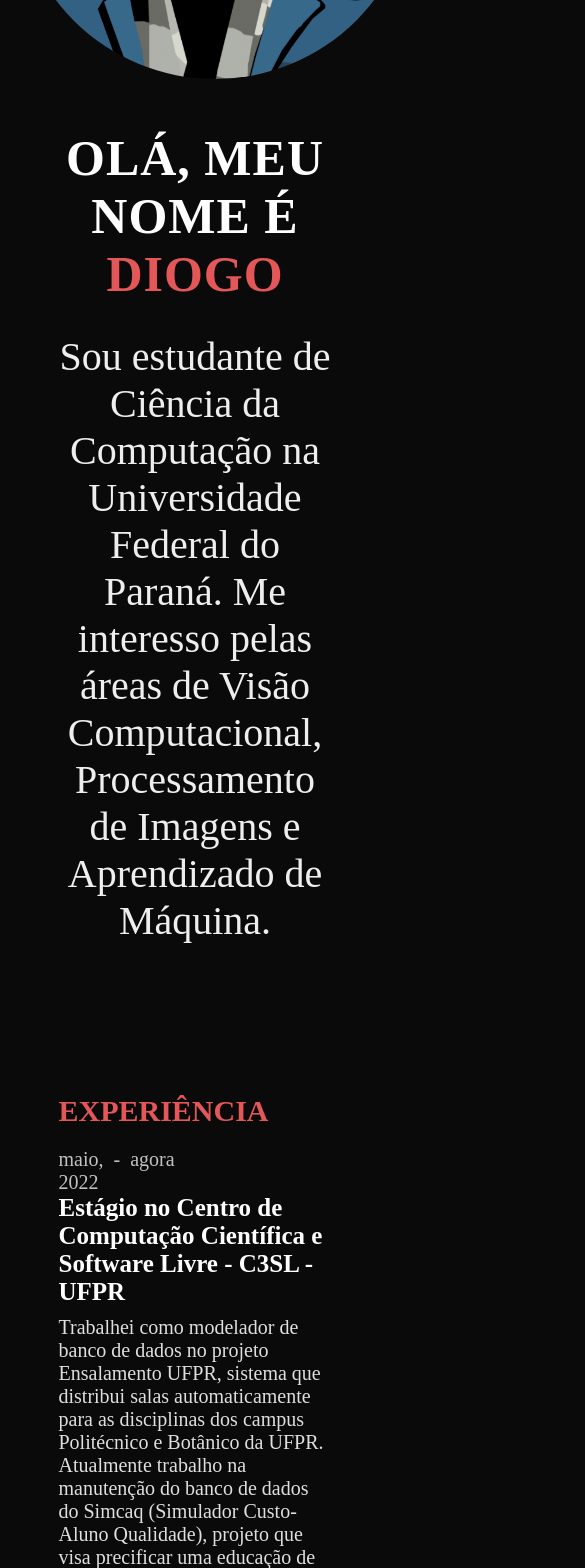
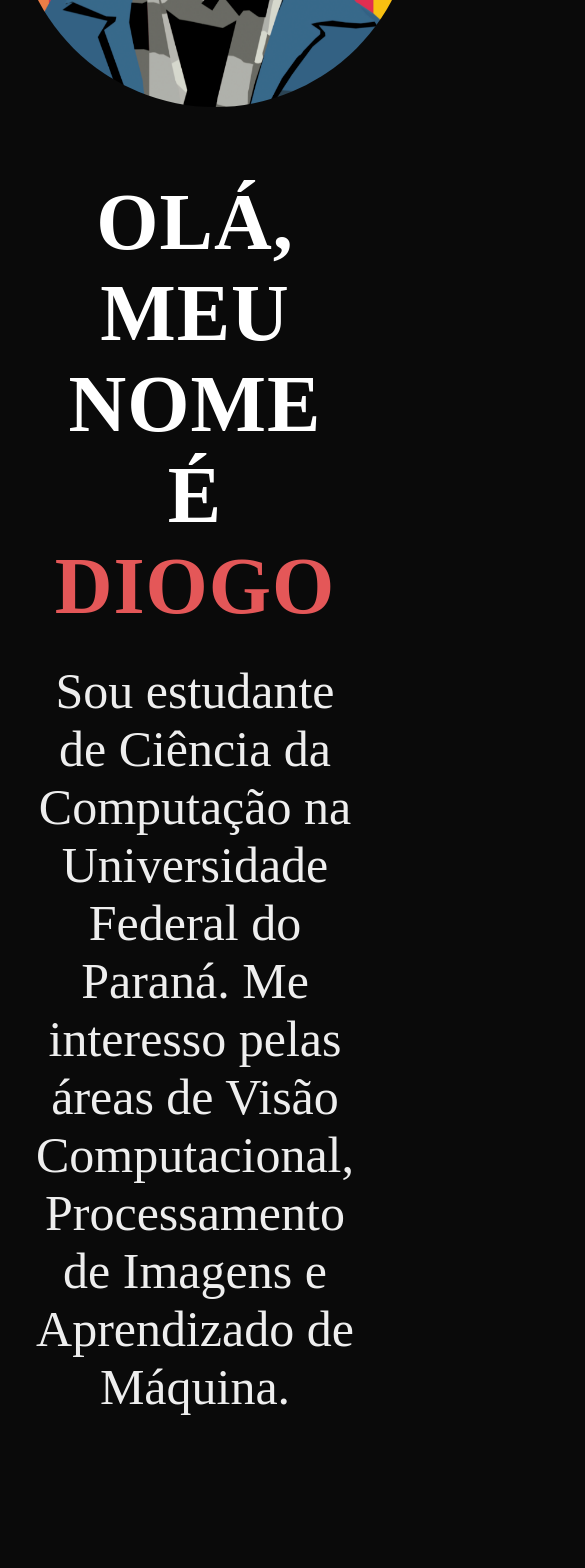
Before and after one commit to diogohal/web-portfolio, a React (Create React App) app: page / in a window 390 px wide. Shown: the part 432-2000 px from the top of the page, 585 px wide, since content can reach past the window. Built offline with nearby package versions, Linux system fonts and the light colour scheme; the HTML template or start-up script is replaced by a standard one; a web font is replaced by a local one.

Commit message:
responsivity test

```diff
--- a/src/Components/About.js
+++ b/src/Components/About.js
@@ -5,7 +5,7 @@
     return (
         <div className='about' id='about'>
             <div className='about--text'>
-                <h1 className='about--text--name'>OLÁ, MEU NOME É <span>DIOGO</span></h1>
+                <h1 className='about--text--name' >OLÁ, MEU NOME É <span>DIOGO</span></h1>
                 <p className='about--text--description'>Sou estudante de Ciência da Computação na Universidade
                 Federal do Paraná. Me interesso pelas áreas de Visão Computacional, Processamento de Imagens e
                 Aprendizado de Máquina.</p>
--- a/src/Components/Contact.js
+++ b/src/Components/Contact.js
@@ -3,8 +3,8 @@
 export default function Contact() {
     return (
         <div className='contact' id='contact'>
-            <h1 className='contact--title'>CONTATO</h1>
-            <p className='contact--text'>
+            <h1 className='contact--title topic'>CONTATO</h1>
+            <p className='contact--text description'>
                 Você pode me encontrar facilmente em diversas plataformas da internet, inclusive no
                 <a className='contact--text--item' href='https://www.instagram.com/diogohal/'> Instagram</a>,
                 <a className='contact--text--item' href='https://www.github.com/diogohal/'> GitHub</a>,
--- a/src/Components/Experience.js
+++ b/src/Components/Experience.js
@@ -4,7 +4,7 @@
 export default function Experience() {
     return (
         <div className='experience' id='experience'>
-            <h1 className='experience--title'>EXPERIÊNCIA</h1>
+            <h1 className='experience--title topic'>EXPERIÊNCIA</h1>
             {Experiences.experiences.map(exp => (
                 <div className='experience--details'>
                     <div className='experience--details--date'>
@@ -13,9 +13,9 @@
                         <p>{exp.end}</p>
                     </div>
                     <div>
-                        <h2 className='experience--details--job'>{exp.job}</h2>
-                        <p className='experience--details--description'>{exp.description}</p>
-                        <p className='experience--details--tools'>{exp.tools.map(tool => (
+                        <h2 className='experience--details--job subtopic'>{exp.job}</h2>
+                        <p className='experience--details--description description'>{exp.description}</p>
+                        <p className='experience--details--tools tools'>{exp.tools.map(tool => (
                             <p>• {tool}</p>
                         ))}</p>
                     </div>
--- a/src/Components/Projects.js
+++ b/src/Components/Projects.js
@@ -4,12 +4,12 @@
 export default function Project() {
     return (
         <div className='project' id='project'>
-            <h1 className='project--title'>Projetos</h1>
+            <h1 className='project--title topic'>Projetos</h1>
             {Projects.projects.map(project => (
                 <div className='project--details'>
-                    <h2 className='project--details--title'>{project.title}</h2>
-                    <p className='project--details--description'>{project.description}</p>
-                    <p className='project--details--tools'>{project.tools.map(tool => (
+                    <h2 className='project--details--title subtopic'>{project.title}</h2>
+                    <p className='project--details--description description'>{project.description}</p>
+                    <p className='project--details--tools tools'>{project.tools.map(tool => (
                         <p>• {tool}</p>
                     ))}</p>
                     <div className='project--details--repository'>
--- a/src/style.css
+++ b/src/style.css
@@ -101,15 +101,35 @@
 }
 
 
+/* ========= FONT SIZE AND FAMILY ========= */
+.topic {
+    font-family: broken-console;
+    color: #e45758;
+    font-size: 30px;
+}
+
+.subtopic {
+    font-size: 25px;
+}
+
+.description {
+    font-family: Poppins;
+    font-size: 20px;
+    color: rgb(223, 223, 223);
+    margin-top: 10px;
+}
+
+.tools {
+    display: flex;
+    flex-direction: row;
+    margin-top: 10px;
+    font-size: 18px;
+    color: rgb(156, 156, 156);
+}
+
 /* ========= Experiences ========= */
 .experience {
     color: white;
-}
-
-.experience--title{
-    font-family: broken-console;
-    color: #e45758;
-    font-size: 30px;
 }
 
 .experience--details {
@@ -128,23 +148,6 @@
     margin-right: 10px;
 }
 
-.experience--details--job {
-    font-size: 25px;
-}
-
-.experience--details--description {
-    margin-top: 10px;
-    font-size: 20px;
-    color: rgb(223, 223, 223);
-}
-
-.experience--details--tools {
-    display: flex;
-    flex-direction: row;
-    margin-top: 10px;
-    font-size: 18px;
-    color: rgb(156, 156, 156);
-}
 .experience--details--tools > p {
     margin-right: 10px;
 }
@@ -156,35 +159,11 @@
     margin-top: 110px;
 }
 
-.project--title {
-    font-family: broken-console;
-    color: #e45758;
-    font-size: 30px;
-    margin-bottom: 20px;
-}
-
 .project--details {
     font-family: Poppins;
     margin-bottom: 50px;
 }
 
-.project--details--title {
-    font-size: 25px;
-}
-
-.project--details--description {
-    margin-top: 10px;
-    font-size: 20px;
-    color: rgb(223, 223, 223);
-}
-
-.project--details--tools {
-    display: flex;
-    flex-direction: row;
-    margin-top: 10px;
-    font-size: 18px;
-    color: rgb(156, 156, 156);
-}
 .project--details--tools > p {
     margin-right: 10px;
 }
@@ -213,18 +192,6 @@
 .contact {
     color: rgb(238, 238, 238);;
     margin-top: 110px;
-}
-
-.contact--title {
-    font-family: broken-console;
-    color: #e45758;
-    font-size: 30px;
-}
-
-.contact--text {
-    font-family: Poppins;
-    margin-top: 20px;
-    font-size: 20px;
 }
 
 .contact--text--item {
@@ -257,19 +224,24 @@
     background-color: white;
 }
 
-@media only screen and (max-width: 1000px) {
+@media only screen and (max-width: 1080px) {
+    .nav--text {
+        font-size: 25px;
+    }
+    .nav--items {
+        padding: 12px;
+    }
     .about {
-        margin-top: 15;
+        margin-top: 20%;
         flex-wrap: wrap-reverse;
     }
     .about--text--name{
-        font-size: 50px;
-    }
-    .about--text--name{
+        font-size: 80px;
         text-align: center;
+        margin-top: 20px;
     }
     .about--text--description {
-        font-size: 40px;
+        font-size: 50px;
         text-align: center;
     }
     .about--img {
@@ -278,4 +250,26 @@
     .experience--details {
         flex-wrap: wrap;
     }
+    .topic {
+        font-size: 60px;
+    }
+    .subtopic {
+        font-size: 33px;
+    }
+    .description {
+        font-size: 40px;
+    }
+    .tools {
+        flex-wrap: wrap;
+        font-size: 25px;
+    }
+    .experience--details--date {
+        font-size: 30px;
+    }
+    .project--details--repository {
+        font-size: 25px;
+    }
+    .footer > a > img {
+        width: 66px;
+    }
 }
```
Also changed, not shown: 11 other files (tests, documents, lock files or other folders).
